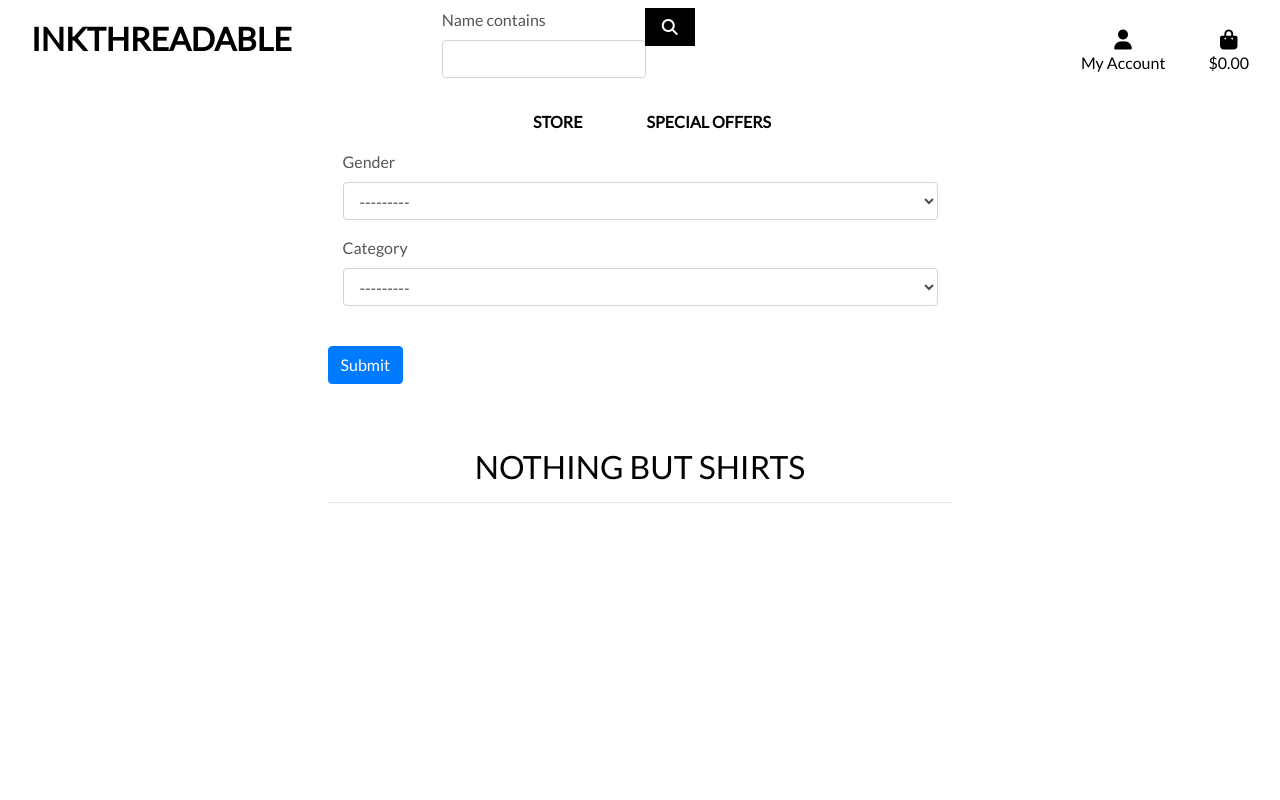
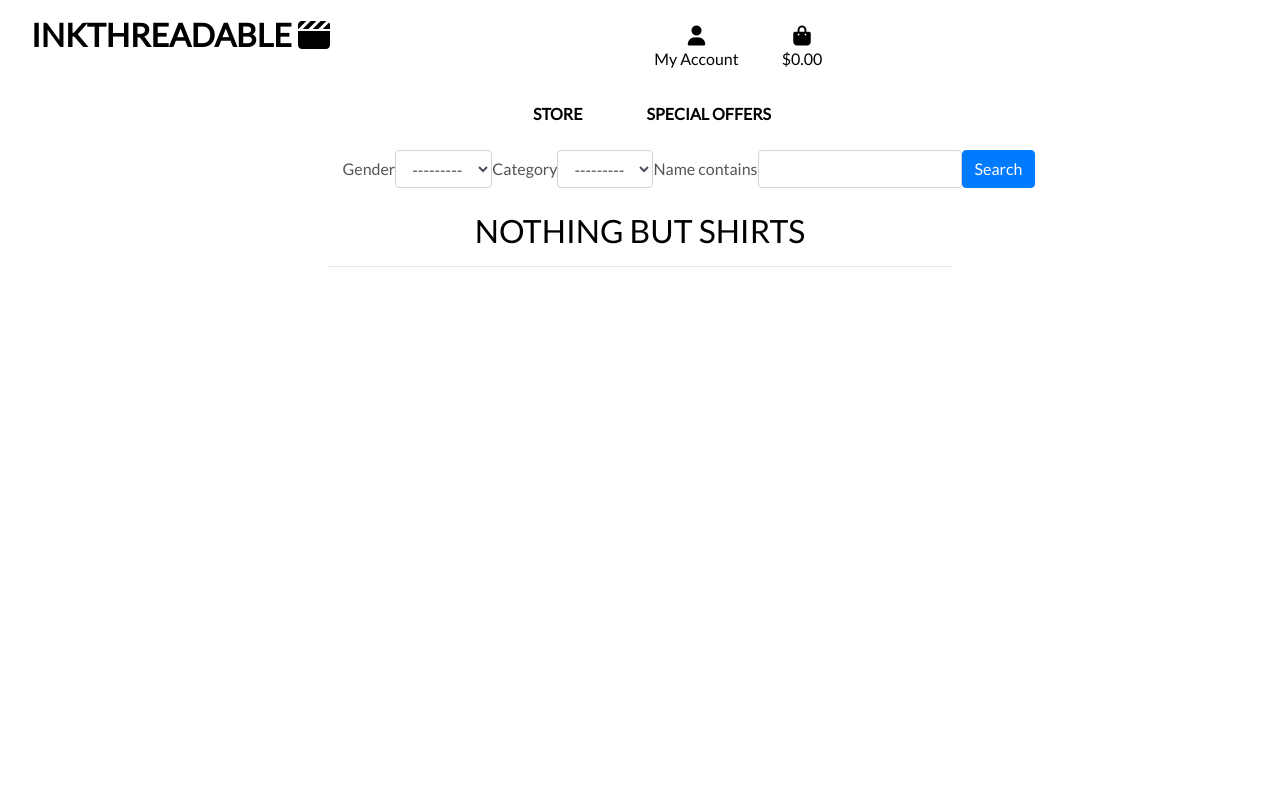
Before and after one commit to Pegrume88/inkthreadable, a Django app: page /products/ in a window 1280 px wide. Run offline with Django 3.2, Linux system fonts and the light colour scheme; the visitor is signed in with stand-in values (Sample User, id 1); data that the repository does not hold is empty; some libraries are stand-ins or nearby versions.

Commit message:
fixed rating functionality

```diff
--- a/products/filters.py
+++ b/products/filters.py
@@ -8,7 +8,8 @@ class ProductFilter(django_filters.FilterSet):
     class Meta:
         model = Product
         fields = {'gender': ['exact'],
-                  'category': ['exact'], }
+                  'category': ['exact'],
+                  'name': ['icontains'],}
 
 
 class SearchFilter(django_filters.FilterSet):
@@ -16,4 +17,4 @@ class SearchFilter(django_filters.FilterSet):
     class Meta:
         model = Product
         fields = {
-                  'name': ['icontains'], }
+                   }
--- a/products/templates/products/product_detail.html
+++ b/products/templates/products/product_detail.html
@@ -46,8 +46,8 @@
                     {% endif %}
 
                     <p class="lead mb-0 text-left font-weight-bold">${{ product.price }}</p>
-                    {% if product.rating %}
-                        <small class="text-muted"><i class="fas fa-star mr-1"></i>{{ product.rating }} / 5</small>
+                    {% if product.total_rating %}
+                        <small class="text-muted"><i class="fas fa-star mr-1"></i>rating-{{ product.total_rating }} / 5</small>
                     {% else %}
                         <small class="text-muted">No Rating</small>
                     {% endif %}
--- a/products/templates/products/products.html
+++ b/products/templates/products/products.html
@@ -15,13 +15,13 @@
     <div class="container-fluid">
         <div class="col-lg-6 col-md-8 mx-auto">
 
-            <form method="get" class="form-group mb-5">
-                <div class="mb-2">
+            <form method="get" class="form-inline ">
+                <div class="form-group mb-2 ">
                     {{ product_filter.form|crispy }}
+                    <button type="submit" class="btn btn-primary">Search</button>
+                </div>
 
-                </div>
-                <br>
-                <button class="btn btn-primary row" type="submit">Submit</button>
+
             </form>
         </div>
         <div class="row">
@@ -67,8 +67,8 @@
                                     <div class="row">
                                         <div class="col">
                                             <p class="lead mb-0 text-left font-weight-bold">${{ product.price }}</p>
-                                            {% if product.rating %}
-                                                <small class="text-muted"><i class="fas fa-star mr-1"></i>{{ product.rating }} / 5</small>
+                                            {% if product.total_rating %}
+                                                <small class="text-muted"><i class="fas fa-star mr-1"></i>{{ product.total_rating }} / 5</small>
                                             {% else %}
                                                 <small class="text-muted">Not Rated</small>
                                             {% endif %}
--- a/templates/base.html
+++ b/templates/base.html
@@ -18,6 +18,7 @@
         <link rel="stylesheet" href="https://stackpath.bootstrapcdn.com/bootstrap/4.4.1/css/bootstrap.min.css" integrity="sha384-Vkoo8x4CGsO3+Hhxv8T/Q5PaXtkKtu6ug5TOeNV6gBiFeWPGFN9MuhOf23Q9Ifjh" crossorigin="anonymous">
         <link rel="stylesheet" href="https://fonts.googleapis.com/css?family=Lato&display=swap">
         <link rel="stylesheet" href="{% static 'css/base.css' %}">
+
     {% endblock %}
 
     {% block extra_css %}
@@ -36,35 +37,20 @@
     <title>Inkthreadable {% block extra_title %}{% endblock %}</title>
   </head>
   <body>
-    <header class="container-fluid fixed-top">
+    <header class=" container-fluid fixed-top">
         <div id="topnav" class="row bg-white pt-lg-2 d-none d-lg-flex">
             <div class="col-12 col-lg-4 my-auto py-1 py-lg-0 text-center text-lg-left">
                 <a href="{% url 'home' %}" class="nav-link main-logo-link">
-                    <h2 class="logo-font text-black my-0"><i class="fa-regular fa-popcorn"></i><strong>INKTHREADABLE</strong><h2>
+
+                    <h2 class="logo-font text-black my-0"><strong>INKTHREADABLE</strong> <i class="fa-solid fa-clapperboard"></i><h2>
 
                 </a>
 
             </div>
             <div class="col-12 col-lg-4 my-auto py-1 py-lg-0">
-                <form method="GET" action="{% url 'products' %}">
 
-                    <div class="input-group w-100">
-                        {{ search_filter.form|crispy }}
-                        <div class="input-group-append">
-                            <button class="form-control btn btn-black border border-black rounded-0" type="submit">
-                                <span class="icon">
+                <ul class="list-inline list-unstyled text-center text-lg-right my-0">
 
-                                    <i class="fas fa-search"></i>
-                                </span>
-                            </button>
-                        </div>
-                    </div>
-
-
-                </form>
-            </div>
-            <div class="col-12 col-lg-4 my-auto py-1 py-lg-0">
-                <ul class="list-inline list-unstyled text-center text-lg-right my-0">
                     <li class="list-inline-item dropdown">
                         <a class="text-black nav-link" href="#" id="user-options" data-toggle="dropdown" aria-haspopup="true" aria-expanded="false">
                             <div class="text-center">
@@ -74,6 +60,9 @@
                         </a>
                         <div class="dropdown-menu border-0" aria-labelledby="user-options">
                             {% if request.user.is_authenticated %}
+                                {% if request.user.is_superuser %}
+                                    <a href="" class="dropdown-item">Product Management</a>
+                                {% endif %}
                                 <a href="" class="dropdown-item">My Profile</a>
                                 <a href="{% url 'account_logout' %}" class="dropdown-item">Logout</a>
                             {% else %}
```
Also changed, not shown: media/chewbacca_Dpg0ZRp.jpeg (added).
